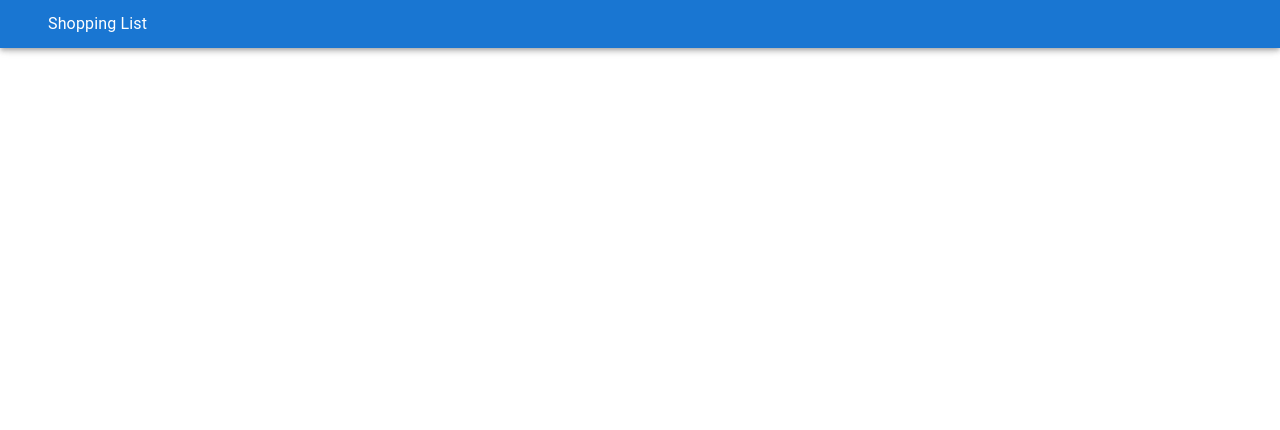
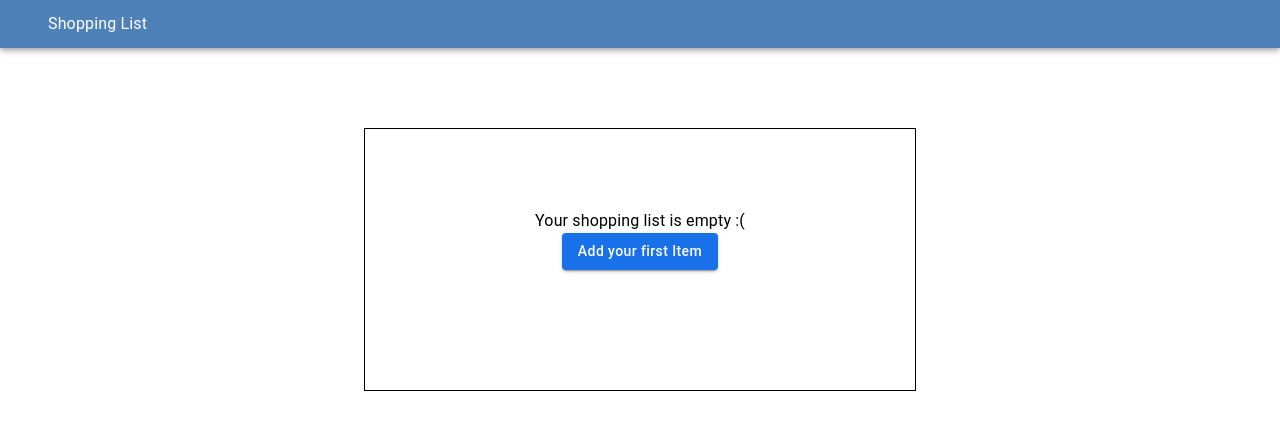
Before and after one commit to JakobHartman/veritone-challenge, a React (Create React App) app: page / in a window 1280 px wide. Shown: the top 430 px of the page. Built offline with nearby package versions, Linux system fonts and the light colour scheme.

Commit message:
Layout of main page

```diff
--- a/src/App.tsx
+++ b/src/App.tsx
@@ -2,12 +2,21 @@ import React from 'react';
 import logo from './logo.svg';
 import Box from '@mui/material/Box';
 import './App.css';
-import { AppBar, Icon, Toolbar, Typography } from '@mui/material';
+import { AppBar, Button, Container, Icon, Stack, Toolbar, Typography } from '@mui/material';
+import UseShoppingList from './components/hooks/useShoppingList';
+import { styles } from './styles'
 
 function App() {
+
+  const {shoppingList} = UseShoppingList();
+
+  function handleAddItem(){
+
+  }
+
   return (
-    <Box>
-        <AppBar>
+    <Stack>
+      <AppBar position='sticky' sx={styles.appBar}>
         <Toolbar variant='dense'>
           <Icon>
 
@@ -17,12 +26,19 @@ function App() {
           </Typography>
         </Toolbar>
       </AppBar>
-        <Box>
+      <Container maxWidth="sm" sx={styles.main}>
       {
-
+        shoppingList.length < 1 && (
+          <Stack maxWidth="sm" sx={styles.noList}>
+            <Typography>
+              Your shopping list is empty :(
+            </Typography>
+            <Button variant='contained' sx={styles.addButton}>Add your first Item</Button>
+          </Stack>
+        )
       }
-        </Box>
-    </Box>
+    </Container>
+  </Stack>
   );
 }
 
--- a/src/components/hooks/useShoppingList.tsx
+++ b/src/components/hooks/useShoppingList.tsx
@@ -2,7 +2,7 @@ import React, {useState, useEffect} from 'react';
 import { Item } from '../../types';
 
 
-export default function UseShoppingList(props: any) {
+export default function UseShoppingList(props?: any) {
     const [shoppingList, setShoppingList] = useState<Item[]>([]);
 
     function addToShoppingList(item: Item) {
@@ -11,7 +11,7 @@ export default function UseShoppingList(props: any) {
 
     function checkItem(itemID: string){
         const item = shoppingList.find((item) => {
-            return item.id == itemID
+            return item.id === itemID
         })
         if(item){
             item.isChecked = !item.isChecked
@@ -19,19 +19,18 @@ export default function UseShoppingList(props: any) {
     }
 
     function removeFromShoppingList(itemID: string){
-        const index = shoppingList.findIndex((item) => {
-            return item.id == itemID
-        })
-
-        setShoppingList(shoppingList.splice(index, 1));
+        setShoppingList(shoppingList.splice(findItemIndex(itemID), 1));
     }
 
     function overwriteItem(itemID: string, item: Item) {
-        const index = shoppingList.findIndex((item) => {
-            return item.id == itemID
+        shoppingList[findItemIndex(itemID)] = item
+        setShoppingList(shoppingList)
+    }
+
+    function findItemIndex(itemID: string){
+        return shoppingList.findIndex((item) => {
+            return item.id === itemID
         })
-        shoppingList[index] = item
-        setShoppingList(shoppingList)
     }
 
     return { shoppingList, addToShoppingList, checkItem, removeFromShoppingList, overwriteItem}
--- a/src/index.css
+++ b/src/index.css
@@ -11,3 +11,7 @@ code {
   font-family: source-code-pro, Menlo, Monaco, Consolas, 'Courier New',
     monospace;
 }
+
+body > #root > div {
+  height: 100vh;
+}
--- /dev/null
+++ b/src/styles.ts
@@ -0,0 +1,25 @@
+import { padding } from "@mui/system";
+
+
+export const styles = {
+    noList: {
+        justifyContent:'center',
+        alignItems:'center',
+        border: '1px solid black',
+        paddingTop: 10,
+        paddingBottom: 15,
+        mt: 10
+    },
+    main: {
+        height: '100vh'
+    },
+
+    addButton: {
+        bgcolor: '#1871E8',
+        textTransform:'none'
+    },
+
+    appBar: {
+        bgcolor: '#4D81B7'
+    }
+}
```
Lines whose indentation alone changed are shown as unchanged.
